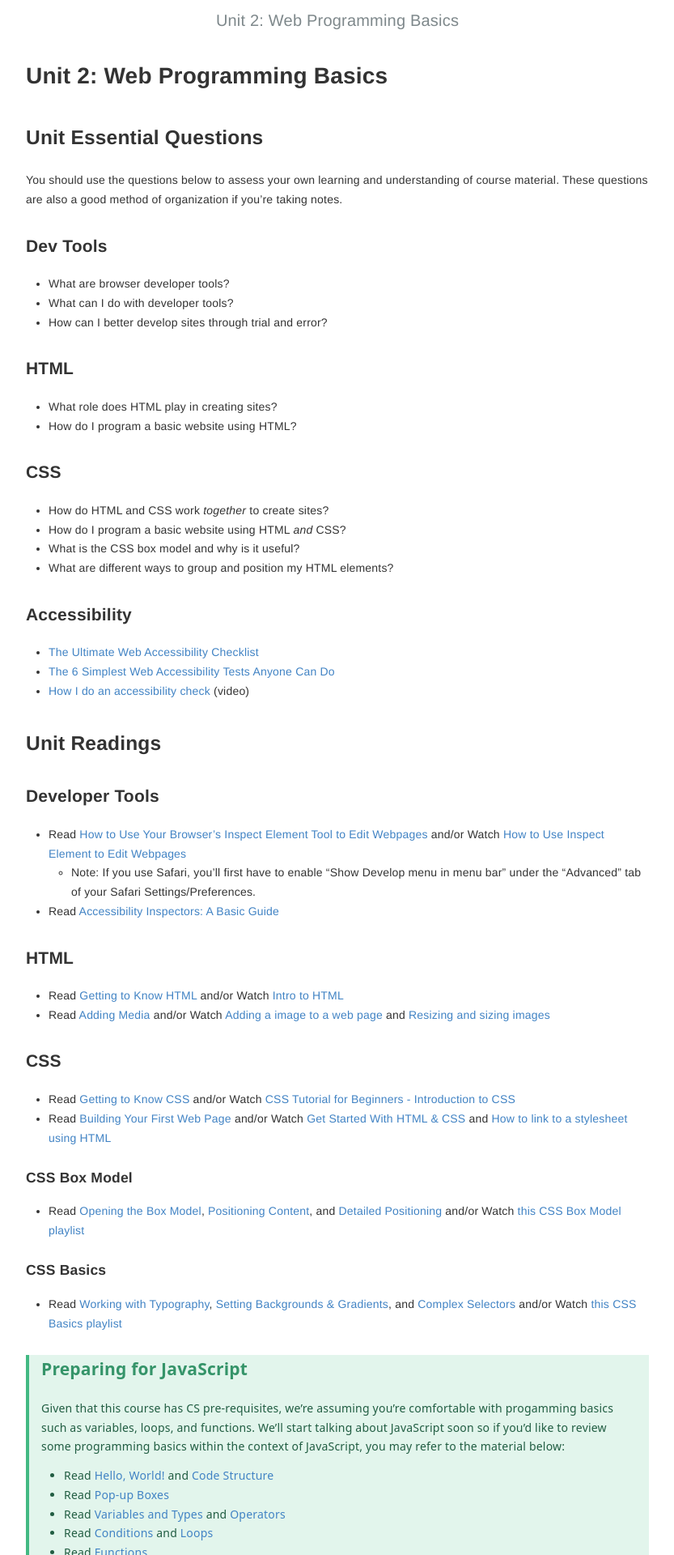
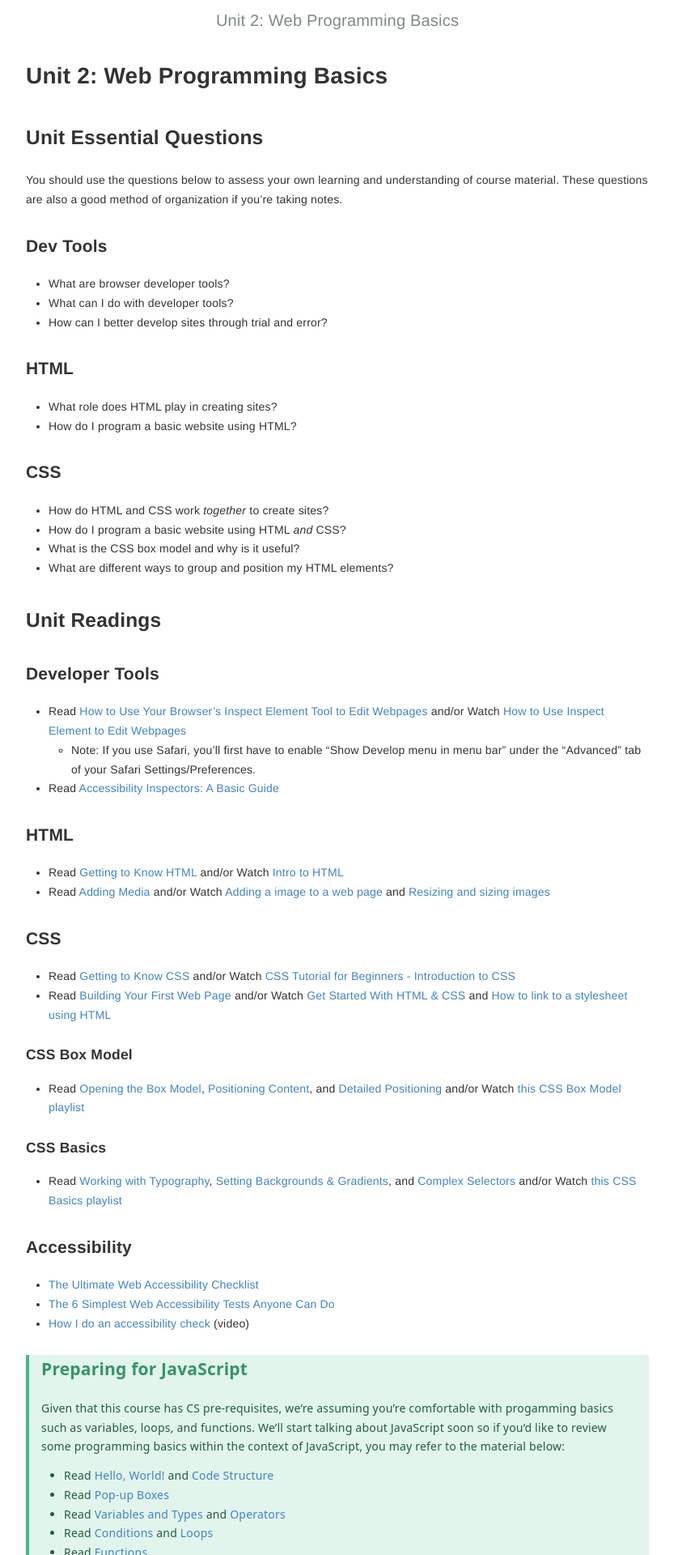
Before and after one commit to vickiebananas/nu-web-dev, a Jekyll site: the page built from _units/unit2.md, in a window 1280 px wide. Shown: the top 1920 px of the page at 81% size, without its empty margins (223-1056 px from the left). Built offline with Jekyll 4.4.1, drawn with Linux system fonts in a browser that asks for light colours; part of the change alters nothing that is shown.

```diff
--- a/_units/unit2.md
+++ b/_units/unit2.md
@@ -27,12 +27,6 @@ You should use the questions below to assess your own learning and understanding
 - What is the CSS box model and why is it useful?
 - What are different ways to group and position my HTML elements?
 
-### Accessibility
-- [The Ultimate Web Accessibility Checklist](https://www.accessiblemetrics.com/wp-content/uploads/2018/10/Accessible-Metrics-Campaign-Content-Offer.pdf)
-- [The 6 Simplest Web Accessibility Tests Anyone Can Do](https://karlgroves.com/2013/09/05/the-6-simplest-web-accessibility-tests-anyone-can-do)
-- [How I do an accessibility check](https://www.youtube.com/watch?v=cOmehxAU_4s)
- (video)
-
 ## Unit Readings
 ### Developer Tools
 - Read [How to Use Your Browser’s Inspect Element Tool to Edit Webpages](https://kinsta.com/blog/inspect-element/) and/or Watch [How to Use Inspect Element to Edit Webpages](https://www.youtube.com/watch?v=TYYB8s4uUI4)
@@ -52,6 +46,12 @@ You should use the questions below to assess your own learning and understanding
 
 #### CSS Basics
 - Read [Working with Typography](https://learn.shayhowe.com/html-css/working-with-typography/), [Setting Backgrounds & Gradients](https://learn.shayhowe.com/html-css/setting-backgrounds-and-gradients/), and [Complex Selectors](https://learn.shayhowe.com/advanced-html-css/complex-selectors/) and/or Watch [this CSS Basics playlist](https://www.youtube.com/playlist?list=PLzn-iGwKeXiaeYd84vvM8AiGOyzZ0VGE_)
+
+### Accessibility
+- [The Ultimate Web Accessibility Checklist](https://www.accessiblemetrics.com/wp-content/uploads/2018/10/Accessible-Metrics-Campaign-Content-Offer.pdf)
+- [The 6 Simplest Web Accessibility Tests Anyone Can Do](https://karlgroves.com/2013/09/05/the-6-simplest-web-accessibility-tests-anyone-can-do)
+- [How I do an accessibility check](https://www.youtube.com/watch?v=cOmehxAU_4s)
+ (video)
 
 > ### Preparing for JavaScript
 Given that this course has CS pre-requisites, we're assuming you're comfortable with progamming basics such as variables, loops, and functions. We'll start talking about JavaScript soon so if you'd like to review some programming basics within the context of JavaScript, you may refer to the material below:
```
